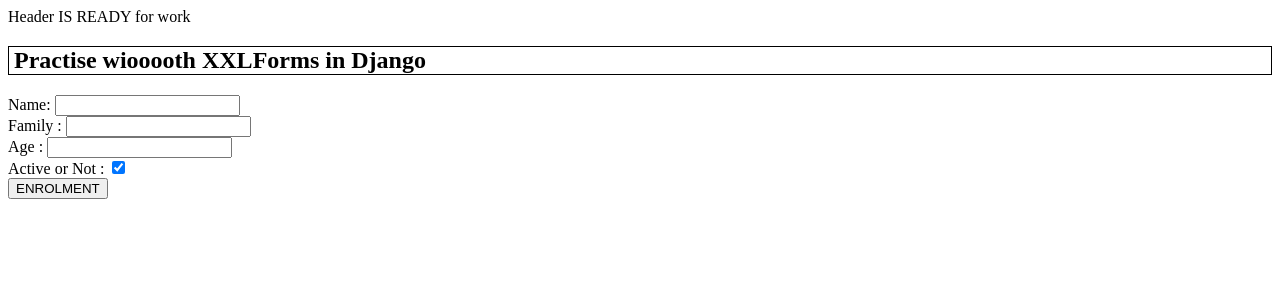
After one commit to MaxJokar/Forms-In-Django-PART-1., a Django app: page /formtest/form2/ in a window 1280 px wide. The commit adds this page. Shown: the top 300 px of the page. Run offline with Django 4.2, Linux system fonts and the light colour scheme; some libraries are stand-ins or nearby versions.

Commit message:
InputForm2 Done

```diff
--- a/shop/apps/formtest/forms.py
+++ b/shop/apps/formtest/forms.py
@@ -1,3 +1,4 @@
+from audioop import avg
 from django import forms
 
 
@@ -6,3 +7,22 @@
     family=forms.CharField(max_length=15, label="Family")
     age=forms.IntegerField(label="Age",label_suffix="=>")
     is_active=forms.BooleanField(initial=True)
+
+
+class InputForm2(forms.Form):
+    name=forms.CharField(max_length=10 , required=True,label='Name')
+    family=forms.CharField(max_length=15, label="Family")
+    age=forms.IntegerField(label="Age",label_suffix="=>")
+    is_active=forms.BooleanField(initial=True)
+    avg=forms.DecimalField(max_digits=4,decimal_places=2,label="Score Average")
+    email=forms.EmailField(max_length=50,label="email")
+    register_date=forms.DateField(label="Date of Enrolment")
+    url=forms.URLField(label="WebSite Address")
+    image=forms.ImageField(label="Image")
+    FAVORITE_COLOR=[
+                    ("1","Red"),
+                    ("2","Green"),
+                    ("3","Blue"),
+                    ("4","Yellow"),
+                    ]
+    color=forms.ChoiceField(choices=FAVORITE_COLOR)
--- a/shop/apps/formtest/urls.py
+++ b/shop/apps/formtest/urls.py
@@ -5,6 +5,7 @@
 urlpatterns = [
     path('form/',views.form),
     path('form1/',views.form1),
+    path('form2/',views.form2),
 
 ]
 
--- a/shop/apps/formtest/views.py
+++ b/shop/apps/formtest/views.py
@@ -1,5 +1,5 @@
 from django.shortcuts import render
-from .forms import InputForm1
+from .forms import InputForm1,InputForm2
 
 
 
@@ -11,9 +11,20 @@
 
 
 def form1(request):
-    forms=InputForm1()
+    form=InputForm1()
     context={
-        'form':forms
+        'form':form
 
     }
     return render(request,"formtest/form1.html",context)
+
+
+
+
+def form2(request):
+    form=InputForm2()
+    context={
+        'form':form
+
+    }
+    return render(request,"formtest/form2.html",context)
--- a/shop/templates/formtest/form1.html
+++ b/shop/templates/formtest/form1.html
@@ -12,7 +12,7 @@
                                 {{form.as_table}}
 
                                 <tr>
-                                        <td>
+                                        <td colspan="2">
                                          <input type="submit" value="ENROLMENT">
                                         </td>
                                         {% comment %} <td>
--- /dev/null
+++ b/shop/templates/formtest/form2.html
@@ -0,0 +1,63 @@
+{% extends 'maintemplate.html' %}
+
+{% block content %}
+        <h1 class="blog-title"> Practise wiooooth  XXLForms in Django</h1>
+        <div class="form-box">
+                {% comment %} <form action="/formtest/aaa.html" method="post"> {% endcomment %}
+                        {% comment %} if inside the action isnt helped the data are sent to its own page {% endcomment %}
+                <form action=""  >
+                        {%  csrf_token %}
+                        {% comment %} <table  border="1"> {% endcomment %}
+                        {% comment %} {{form}}      {% endcomment %}
+                                {% comment %} {{form.as_table}}
+
+                                <tr>
+                                        <td colspan="2">
+                                         <input type="submit" value="ENROLMENT">
+                                        </td>
+
+                                </tr>
+                        </table>
+                </form>
+        </div> {% endcomment %}
+
+                                <div>
+
+                                        <lable for="name">Name: </lable>
+                                       {{ form.name }}
+                                </div>
+
+                                <div>
+                                         <lable for="family">Family : </lable>
+                                         {{ form.family }}
+                                </div>
+
+                                <div>
+                                         <lable for="age">Age  : </lable>
+                                         {{ form.age }}
+                                </div>
+
+
+                                <div>
+                                        <lable for="is_active">Active or Not  : </lable>
+                                        {{ form.is_active }}
+                               </div>
+
+                                <div>
+                                         {% comment %} <lable for="name"> NAME :</lable> {% endcomment %}
+
+                                         <input type="submit" value="ENROLMENT">
+                                </div>
+                 </form>
+        </div>
+
+{% endblock %}
+
+
+
+
+{% block title  %}
+
+Registeration
+
+{% endblock  %}
```
